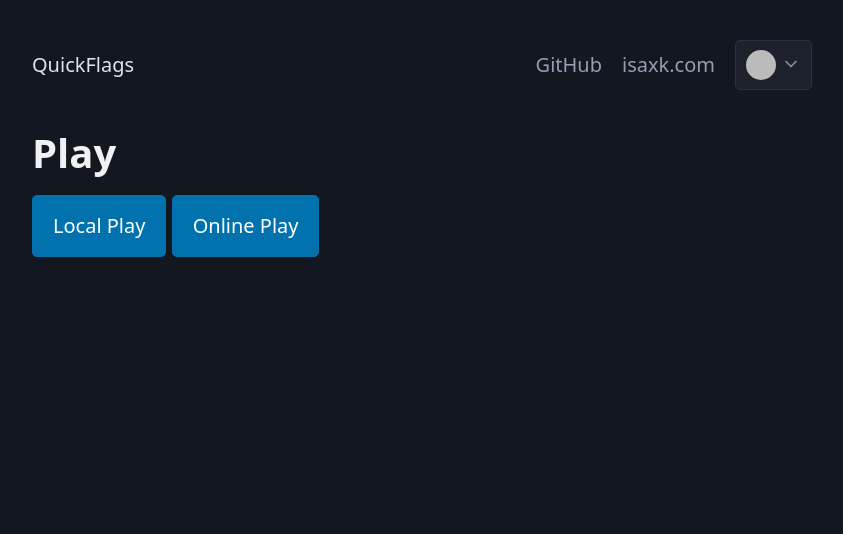
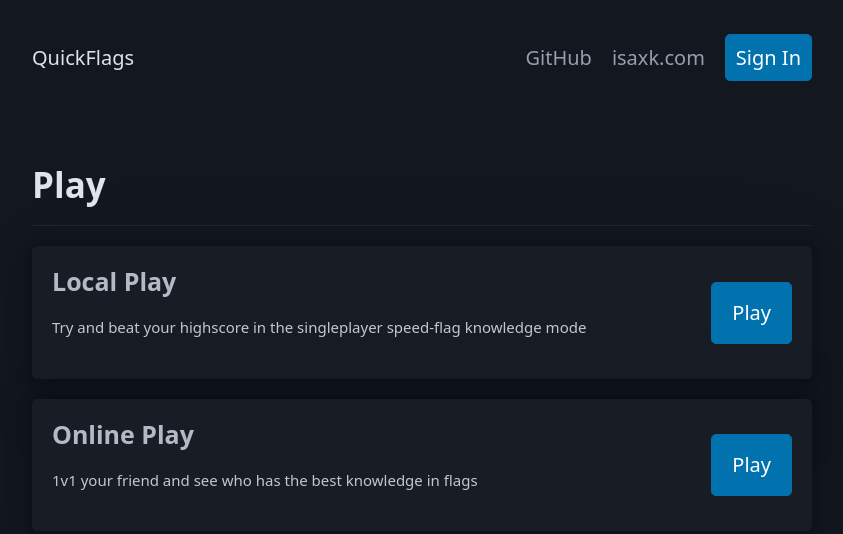
Before and after one commit to isaxk/quickflags, a SvelteKit app: page /play in a window 1280 px wide. Shown: the top 534 px of the page, without its empty margins (218-1061 px from the left). Built offline with nearby package versions, Linux system fonts and the light colour scheme; no server answers; the database is empty; sample sign-in values are in the browser's storage; a web font is replaced by a local one.

Commit message:
checkpoint

```diff
--- a/src/lib/components/FlagBackground.svelte
+++ b/src/lib/components/FlagBackground.svelte
@@ -25,7 +25,7 @@
 			style="background-image: url(/bg{shuffledCountries}.webp);"
 		></div>
 	{/key}
-	<div class="content">
+	<div class="contents">
 		<slot />
 	</div>
 </div>
@@ -38,7 +38,7 @@
 		margin-bottom: 30px;
 		width: 100%;
 	}
-	.content {
+	.contents {
 		position: absolute;
 		top: 0;
 		left: 0;
--- a/src/lib/components/Header.svelte
+++ b/src/lib/components/Header.svelte
@@ -10,9 +10,14 @@
 	import { fade, crossfade, slide, fly } from "svelte/transition";
 	import Countup from "svelte-countup";
 	import { browser } from "$app/environment";
+	import { collection, getDocs, getFirestore, query, where } from "firebase/firestore";
 
 	export let currentUser: any;
+	export let currentUserProfile:any;
 	export let app;
+
+
+
 
 	const auth = getAuth(app);
 	const provider = new GoogleAuthProvider();
@@ -34,19 +39,23 @@
 
 	let previousScore = 0;
 
+
+
 	$: if (browser) {
 		window.setTimeout(() => (previousScore = $score), 1000);
+
 	}
 
 	function signIn() {
 		signInWithRedirect(auth, provider);
 	}
+
 </script>
 
 <div class="header-container">
 	<nav class="header-content">
 		<ul>
-			<li><a href="/" class="contrast">QuickFlags</a></li>
+			<li class="title"><a href="/" class="contrast">QuickFlags</a></li>
 		</ul>
 		{#key $page.url.pathname}
 			<ul>
@@ -66,7 +75,7 @@
 									<img src={currentUser.photoURL} alt="profile" />
 								</summary>
 								<ul dir="rtl">
-									<li class="username">{currentUser.email.substring(0, currentUser.email.indexOf("@"))}</li>
+									<li class="username">{currentUserProfile.username}</li>
 									<li><a href="#">Profile</a></li>
 									<li>
 										<a href="#" on:click={() => signOut(auth)}>Sign Out</a>
@@ -119,8 +128,9 @@
 	.header-content {
 		max-width: 800px;
 		margin: auto;
-		padding: 20px 10px;
+		padding: 0px 10px;
 		box-sizing: border-box;
+		height: 115px;
 	}
 
 	.timeremaining,
@@ -162,4 +172,7 @@
 		padding-bottom: 10px;
 		margin-bottom: 10px;
 	}
+	.title {
+		font-weight: 500;
+	}
 </style>
--- a/src/lib/css/app.css
+++ b/src/lib/css/app.css
@@ -20,15 +20,18 @@ html {
 ::-webkit-scrollbar {
     width: 10px;
 }
+
 ::-webkit-scrollbar-track {
     background: #121212 !important;
 
 }
+
 ::-webkit-scrollbar-thumb {
     background: #8888888e;
     border-radius: 10px;
     width: 5px;
 }
+
 ::-webkit-scrollbar-thumb:hover {
     background: #555;
 }
@@ -36,3 +39,7 @@ html {
 .mono {
     font-family: var(--mono-font-family);
 }
+
+.content {
+    padding-top: 50px;
+}
--- a/src/routes/+layout.svelte
+++ b/src/routes/+layout.svelte
@@ -9,25 +9,64 @@
 	import { scale } from "svelte/transition";
 
 	import { firebaseConfig } from "$lib/firebase/config";
+	import { goto } from "$app/navigation";
+	import { onMount } from "svelte";
+	import {
+		addDoc,
+		collection,
+		doc,
+		getDoc,
+		getDocs,
+		getFirestore,
+		query,
+		setDoc,
+		where,
+	} from "firebase/firestore";
 
 	export let data;
 
-
 	const app = initializeApp(firebaseConfig);
 	const auth = getAuth(app);
+	const db = getFirestore(app);
 
-	let currentUser:any;
+	let currentUser: any;
+	let currentUserProfile: any = {
+		data: null,
+	};
+	let mounted = false;
 
-	onAuthStateChanged(auth, (user) => {
-		if (user) {
-			currentUser = user;
+	onMount(() => {
+		onAuthStateChanged(auth, async (user) => {
+			if (user) {
+				var userProfile = await getUserProfile(user.uid, user);
+				currentUserProfile = userProfile;
+				currentUser = user;
+			} else {
+				goto("/");
+				currentUser = null;
+				currentUserProfile = null;
+			}
+		});
+		mounted = true;
+	});
+
+	async function getUserProfile(uid: string, user:any) {
+		const docRef = doc(db, "profiles", uid);
+		const docSnap = await getDoc(docRef);
+		if (docSnap.exists()) {
+			return docSnap.data();
 		} else {
-			currentUser = null;
+			await setDoc(docRef, {
+				username: user.email.substring(0, user.email.indexOf('@')),
+				photoURL: user.photoURL,
+				uid: user.uid
+			});
+			return (await getDoc(docRef)).data();
 		}
-	});
+	}
 </script>
 
-<Header currentUser={currentUser} {app} />
+<Header {currentUser} {app} {currentUserProfile} />
 
 <svelte:head>
 	<title>QuickFlags</title>
--- a/src/routes/+page.svelte
+++ b/src/routes/+page.svelte
@@ -15,16 +15,12 @@
 </script>
 
 <FlagBackground>
-	<div class="content">
-		<a href="/play" class="play-button" role="button">Play</a>
-	</div>
-
+	<a href="/play" class="play-button" role="button">Play</a>
 </FlagBackground>
 
 <article class="news">
 	<h3>v3 is here!</h3>
 	<a href="/info/v3">What's New?</a>
-
 </article>
 
 <article>
--- a/src/routes/play/+page.svelte
+++ b/src/routes/play/+page.svelte
@@ -1,6 +1,41 @@
-<h1>Play</h1>
+<div class="content">
+	<h2>Play</h2>
+	<hr />
+	<div class="options">
+		<article class="option">
+			<div class="left">
+				<h4>Local Play</h4>
+				<p>
+					Try and beat your highscore in the singleplayer speed-flag knowledge
+					mode
+				</p>
+			</div>
+			<div class="right">
+				<a href="/play/local" role="button">Play</a>
+			</div>
+		</article>
+        <article class="option">
+			<div class="left">
+				<h4>Online Play</h4>
+				<p>
+					1v1 your friend and see who has the best knowledge in flags
+				</p>
+			</div>
+			<div class="right">
+				<a href="/play/online" role="button">Play</a>
+			</div>
+        </article>
+	</div>
+</div>
 
-<div class="options">
-    <a href="/play/local" role="button">Local Play</a>
-    <a href="/play/online" role="button">Online Play</a>
-</div>
+<style>
+	.option {
+		display: grid;
+		grid-template-columns: 1fr max-content;
+		align-items: center;
+		gap: 20px;
+	}
+	.left p {
+		font-size: 15px;
+	}
+</style>
--- a/src/routes/play/online/+page.svelte
+++ b/src/routes/play/online/+page.svelte
@@ -1,20 +1,26 @@
-<script lang="ts"></script>
+<script lang="ts">
+    import { goto } from '$app/navigation';
+
+    let value:string;
+
+    const handleSubmit = () => {
+
+        if(value.toString().length === 6) {
+            goto('/play/online/'+value);
+        }
+    }
+</script>
 
 <div class="content">
-	<h1>Online Play</h1>
+	<h2>Online Play</h2>
+    <p>1v1 your friends</p>
     <hr/>
-	<form>
+	<form on:submit|preventDefault={handleSubmit}>
 		<fieldset role="group">
-			<input type="" placeholder="Enter lobby code..."/>
-            <button aria-disabled="true">Next</button>
+			<input type="number" placeholder="Enter 6 digit lobby code..." bind:value={value}/>
+            <button type="submit">Next</button>
 		</fieldset>
         <h3>or</h3>
         <button>Create Lobby</button>
 	</form>
 </div>
-
-<style>
-	.content {
-		padding-top: 50px;
-	}
-</style>
```
Also changed, not shown: src/lib/components/PlayerBanner.svelte (added, +35 -0 lines), src/routes/play/online/[id]/+page.svelte (added, +68 -0 lines), src/routes/play/online/[id]/+page.ts (added, +7 -0 lines).
